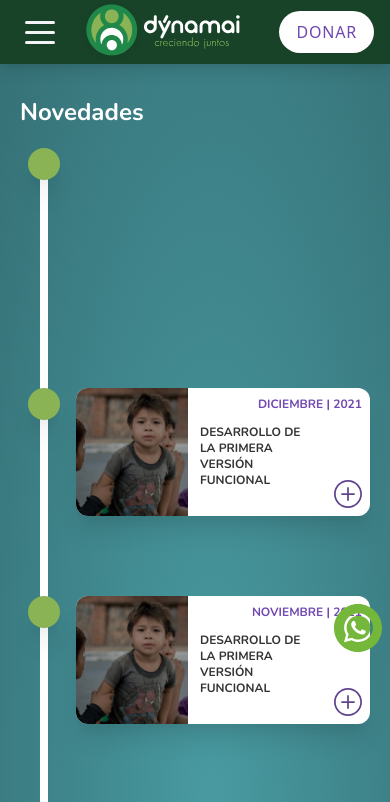
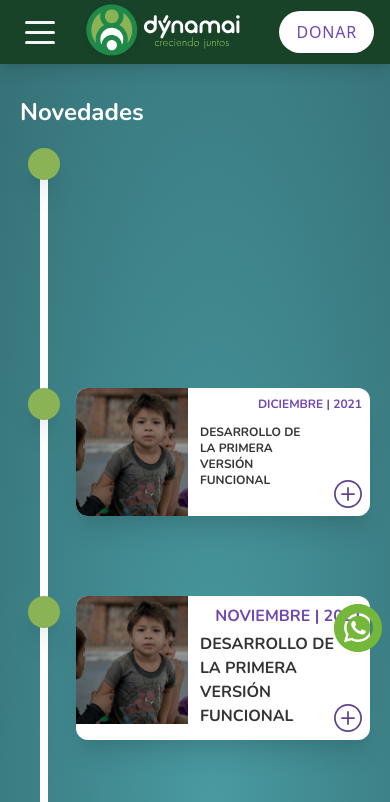
Before and after one commit to mathxlat/dynamai, a React (Create React App) app: page /novedades in a window 390 px wide. Shown: the top 802 px of the page. Built offline with nearby package versions, Linux system fonts and the light colour scheme.

Commit message:
Dynamai - v0.1.1 - Algunos arreglos, y agregado de boton para card de novedades

```diff
--- a/src/pages/Novedades.js
+++ b/src/pages/Novedades.js
@@ -1,3 +1,4 @@
+import { Disclosure, Transition } from '@headlessui/react';
 import React from 'react'
 
 const data = [
@@ -66,43 +67,65 @@ const LeftTimeline = ( { date, valor = false } ) => (
     </div>
 )
 const RightTimeline = ( { date, valor = false } ) => (
-    <div className="relative w-full md:w-1/2 self-end">
+    <Disclosure as="div" className="relative w-full md:w-1/2 self-end">
+        {({ open }) => (
+
             <div className="flex justify-end max-w-full relative">
             <div className="flex absolute items-center order-1 left-2 md:-left-4 top-0 bg-acento-2 shadow-xl min-w-max w-8 h-8 md:w-10 md:h-10 rounded-full">
             </div>
 
-            {
-                    valor &&
+            {valor &&
                 (
                     <div className="flex justify-center items-center absolute order-1 -right-9 top-2/3 bg-white shadow-xl w-16 h-16 rounded-full">
                         <p className="text-base text-acento-2">
                             2021
                         </p>
                     </div>
-                    )
-            }
+                )}
 
-            <div className="flex md:flex-col bg-white order-1 md:mt-4 mb-20 ml-14 md:ml-8 md:mr-6 max-w-full md:max-w-sm xl:max-w-md relative rounded-xl shadow-xl md:shadow-2xl overflow-hidden">
-                <p className="absolute uppercase text-xs font-bold md:font-normal md:text-base text-secundario-1 md:text-white top-2 md:top-5 right-2 md:right-5">
+            <div className="flex flex-col transition bg-white order-1 md:mt-4 mb-20 ml-14 md:ml-8 md:mr-6 max-w-full md:max-w-sm xl:max-w-md relative rounded-xl shadow-xl md:shadow-2xl overflow-hidden">
+                <div className="flex md:flex-col">
+                    <p className="absolute uppercase font-bold md:font-normal text-base text-secundario-1 md:text-white top-2 md:top-5 right-2 md:right-5">
                         { date }
                     </p>
                     <img className="w-28 h-32 md:w-full md:h-full object-cover md:object-contain"
                         src="/img/carrousel/img_carrusel_1.webp"
                         alt="novedades"
                         />
-                <div className="flex flex-row pt-6 md:pt-0 md:flex-row justify-between items-start md:items-center relative">
-                    <p className="p-3 py-3 md:py-0 md:p-5 text-xs md:text-base font-bold uppercase">
+                    <div className="flex flex-row pt-6 md:px-5 md:pt-0 md:flex-row justify-between items-start md:items-center relative">
+                        <p className="p-3 py-3 md:p-3 md:py-5 text-base font-bold uppercase">
                             DESARROLLO DE LA PRIMERA VERSIÓN FUNCIONAL
                         </p>
+                        <Disclosure.Button className="self-end md:self-auto">
                             <img
-                        className="w-7 h-7 m-2 self-end md:self-auto md:w-10 md:h-10 md:m-5"
+                                className="w-7 h-7 absolute md:relative right-2 bottom-2 md:right-2 md:bottom-0 self-end md:self-auto md:w-10 md:h-10"
                                 src="/img/icons/ver-mas.svg"
                                 alt="ver mas"
                                 />
+                        </Disclosure.Button>
                     </div>
                 </div>
+                <Transition
+                    show={open}
+                    enter="transition duration-300 ease-out transform"
+                    enterFrom="scale-50 opacity-0"
+                    enterTo="scale-100 opacity-100"
+                    leave="transition duration-200 ease-out transform"
+                    leaveFrom="scale-100 opacity-100"
+                    leaveTo="scale-50 opacity-0"
+                >
+                <Disclosure.Panel className='flex flex-col max-w-full sm:max-w-lg md:max-w-full md:pt-0 md:py-6 justify-between items-start md:items-center relative transition-all duration-300 ease-in-out'>
+                        <p className="p-3 w-full md:py-0 md:p-8 text-base font-normal">
+                            Lanzamos la primera versión funcional de Dýnamai.
+                            Esta versión está disponible para Android y
+                            puede descargarse en Google Play.
+                        </p>
+                </Disclosure.Panel>
+            </Transition>
             </div>
         </div>
+    )}
+    </Disclosure>
 )
 
 function Novedades() {
```
Lines whose indentation alone changed are shown as unchanged.
